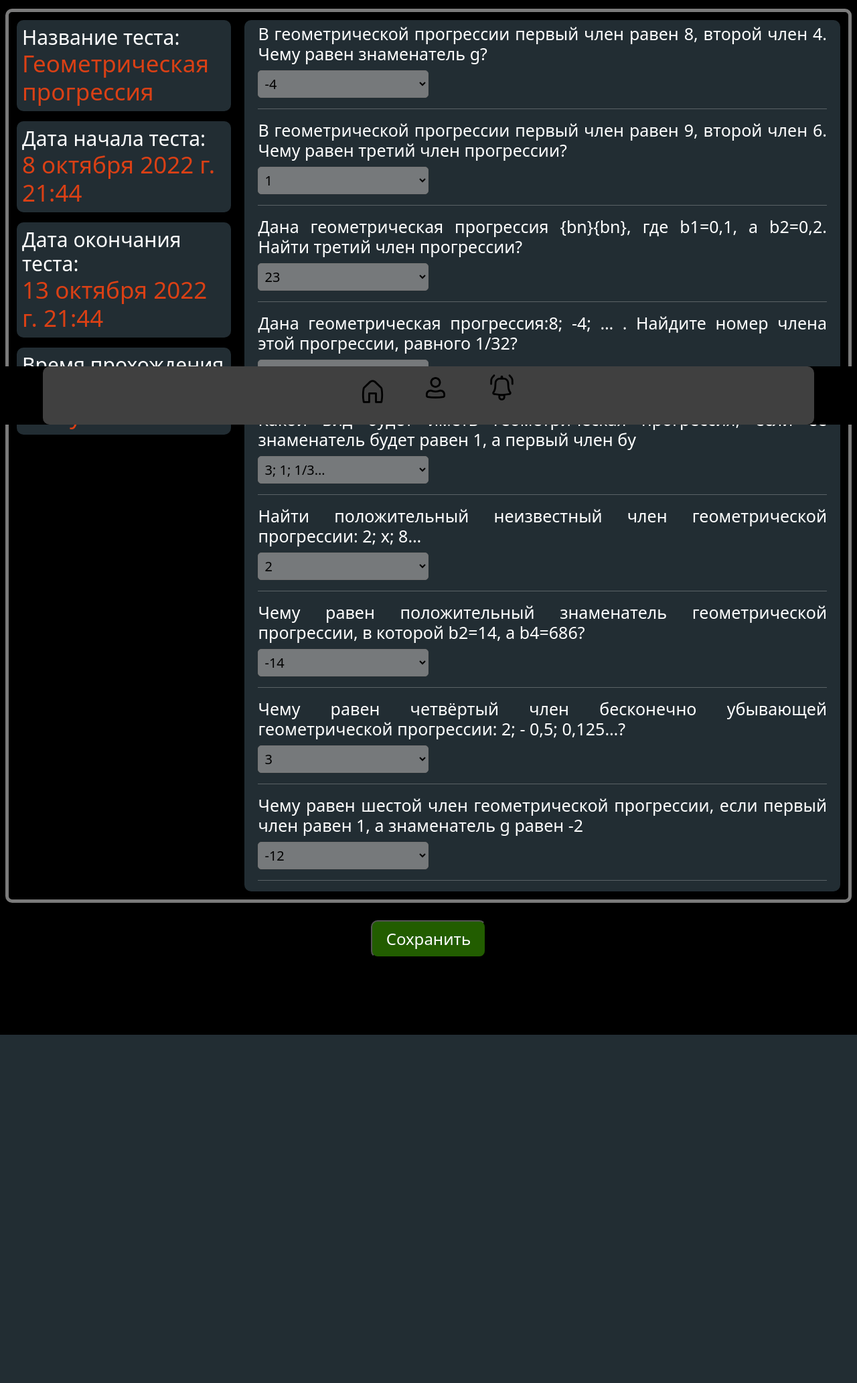
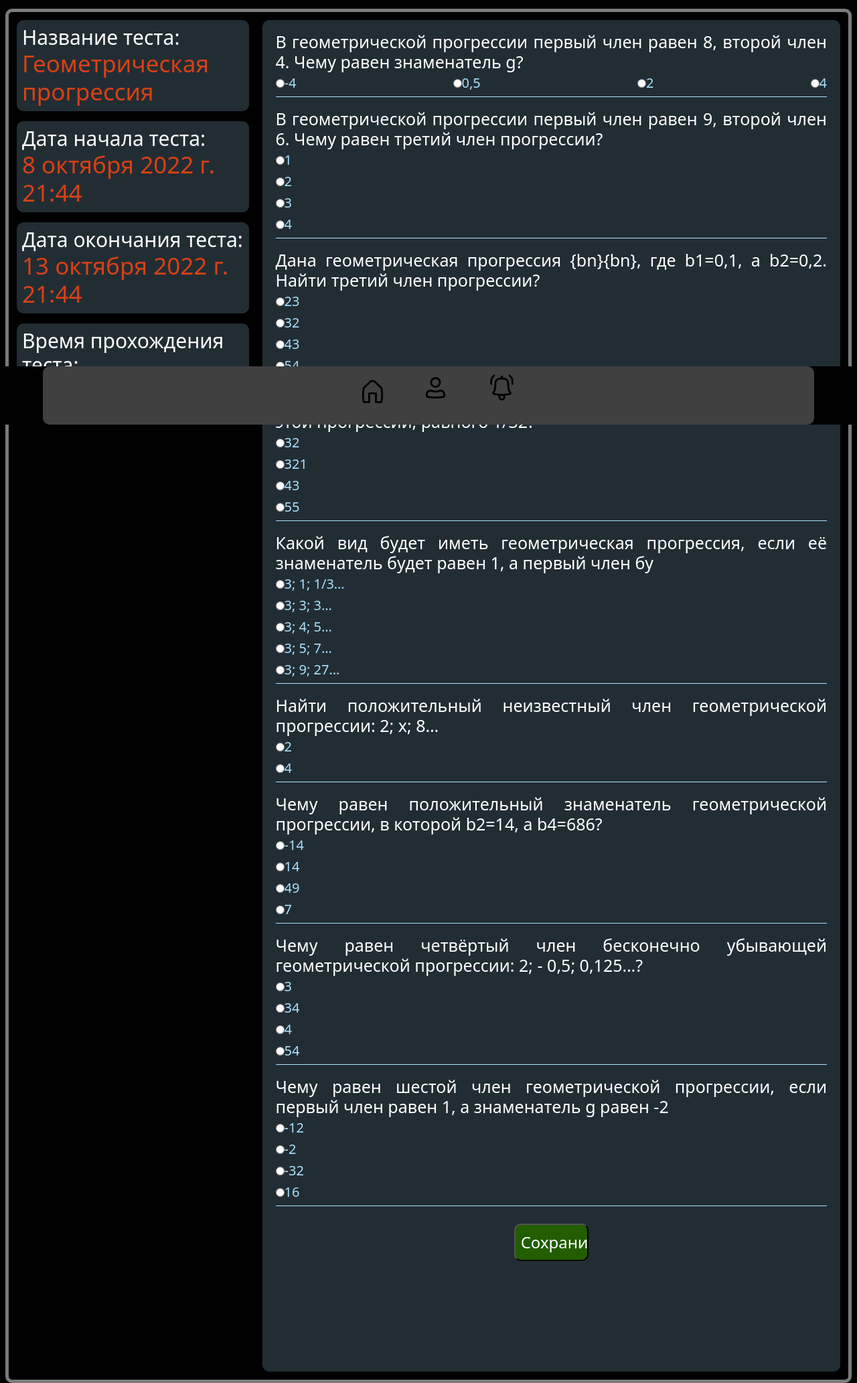
Before and after one commit to Dim-Nike/School_66, a Django app: page /test/5 in a window 1280 px wide. Shown: the part 166-2231 px from the top of the page at 67% size. Before the commit the page ends 1711 px from the top, so only its background shows below. Run offline with Django 4.2, Linux system fonts and the light colour scheme; data comes from the database, SQL or seed files in the repository; both versions use the stored data as it was after the commit; some libraries are stand-ins or nearby versions.

Commit message:
fixed test

```diff
--- a/School/lecture/static/lecture/css/main.css
+++ b/School/lecture/static/lecture/css/main.css
@@ -589,6 +589,8 @@
 
 .answer_manage{
   /* border: 1px solid red;  */
+  width: 100%;
+  height: auto;
   padding: 0 20px;
   border-radius: 10px;
   background: rgba(170, 225, 255, 0.2);
@@ -599,21 +601,28 @@
   color: #fff;
   font-size: 25px;
   font-weight: 400;
-  /* border: 1px solid red; */
+  /* border-top: 1px solid #aae1ff; */
+  /* border-bottom: 1px dotted #aae1ff; */
+  width: 100%;
   margin: 5px 0 5px 0;
+  padding-top: 12px;
   user-select: none;
 }
 
-.answer_manage h5 select{
+.brdr_btm{
+  border-top: 1px solid #aae1ff;
+  /* padding-bottom: 12px; */
+}
+
+.answer_manage form{
   /* border: 1px solid red; */
-  background: rgba(154, 154, 154, 0.7);
-  color: #000;
-  width: 30%;
-  border-radius: 5px;
-  text-align: left;
-  padding: 5px;
-  margin: 5px 0 0 0;
-  justify-content: center;
+  display: flex;
+  width: 100%;
+  flex-wrap: wrap;
+  justify-content: space-between;
+  column-gap:100px;
+  color: #aae1ff;
+  padding: 0px 0 50px 0;
 }
 
 .success_save{
--- a/School/lecture/templates/lecture/test.html
+++ b/School/lecture/templates/lecture/test.html
@@ -14,16 +14,19 @@
 </div>
 <div class="answer_manage">
     {% for answer in el.answer.all %}
-        <h2>{{ answer }}</h2>
+    <h2>{{ answer }}</h2>
     <form action="/result" method="post" name="user_ask">
         {% csrf_token %}
-        <h5><select name="list">
-        {% for ask in answer.ask.all %}
-            <h5><option value="{{ answer }}||{{ ask }}">{{ ask }}</option></h5>
-        {% endfor %}
-        </select></h5><hr style="color: #fff;">
+        <!-- <h5><select name="list"> -->
+            {% for ask in answer.ask.all %}
+            <!-- <h5><option value="{{ answer }}||{{ ask }}">{{ ask }}</option></h5> -->
+            <h5><input type="radio" class="radio_btn" value="{{ answer }}||{{ ask }}">{{ ask }}</h5>
+            {% endfor %}
+            <!-- </select></h5><hr style="color: #fff;"> -->
+            <div class="brdr_btm">
 
-        {% endfor %}
+            {% endfor %}
+        </div>
     </div>
     </div>
         <p class="success_save"><input type="submit" value="Сохранить" name="ask"></p>
```
Also changed, not shown: School/db.sqlite3.
